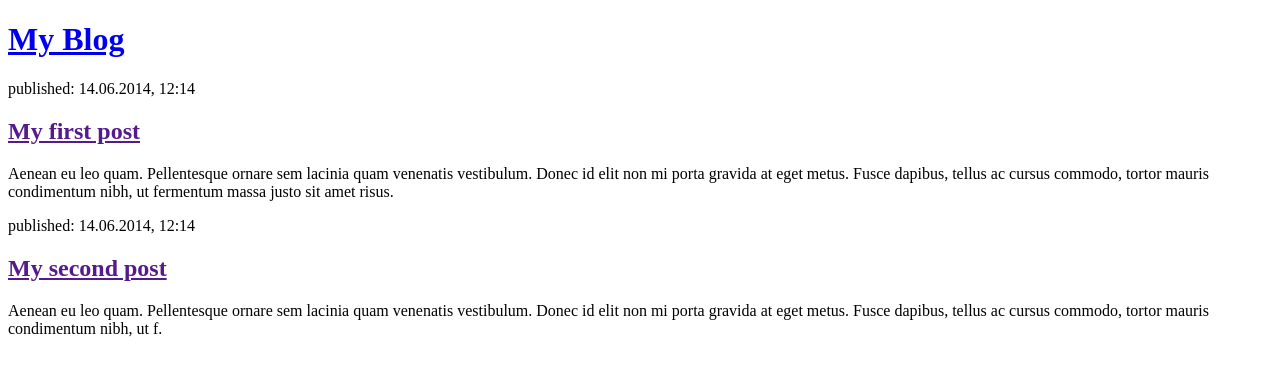
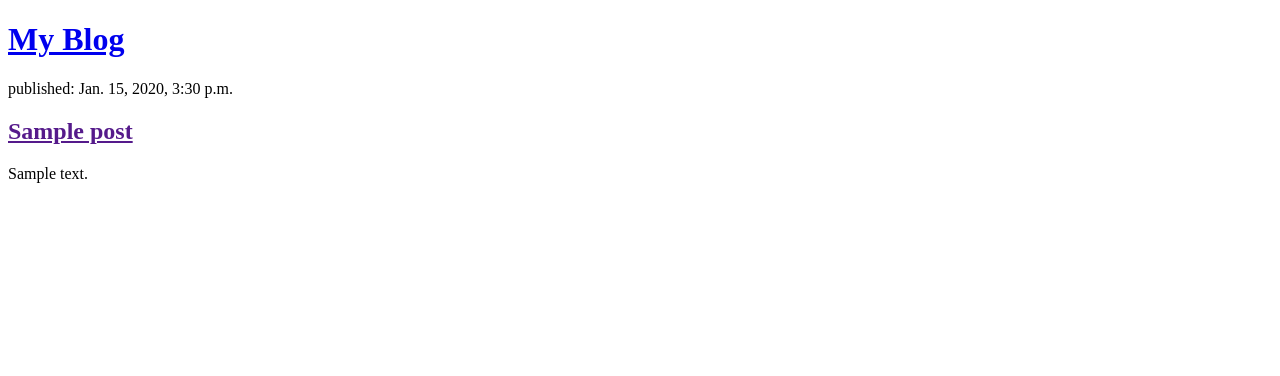
Before and after one commit to tushartalesara/my-first-blog, a Django app: page / in a window 1280 px wide. Shown: the top 376 px of the page. Run offline with Django 3.2, Linux system fonts and the light colour scheme; tables that the repository leaves empty hold one stand-in row (values such as "Sample post").

Commit message:
Modified templates to display posts from database

```diff
--- a/blog/templates/blog/post_list.html
+++ b/blog/templates/blog/post_list.html
@@ -1,23 +1,21 @@
 <!DOCTYPE html>
 <html>
-    <head>
-        <title>My blog</title>
-    </head>
-    <body>
-        <header>
-            <h1><a href="/">My Blog</a></h1>
-        </header>
 
+<head>
+    <title>My blog</title>
+</head>
+
+<body>
+    <header>
+        <h1><a href="/">My Blog</a></h1>
+    </header>
+    {% for post in posts %}
         <article>
-            <time>published: 14.06.2014, 12:14</time>
-            <h2><a href="">My first post</a></h2>
-            <p>Aenean eu leo quam. Pellentesque ornare sem lacinia quam venenatis vestibulum. Donec id elit non mi porta gravida at eget metus. Fusce dapibus, tellus ac cursus commodo, tortor mauris condimentum nibh, ut fermentum massa justo sit amet risus.</p>
+            <time>published: {{ post.published_date }}</time>
+            <h2><a href="">{{ post.title }}</a></h2>
+            <p>{{ post.text|linebreaksbr }}</p>
         </article>
+    {% endfor %}
+</body>
 
-        <article>
-            <time>published: 14.06.2014, 12:14</time>
-            <h2><a href="">My second post</a></h2>
-            <p>Aenean eu leo quam. Pellentesque ornare sem lacinia quam venenatis vestibulum. Donec id elit non mi porta gravida at eget metus. Fusce dapibus, tellus ac cursus commodo, tortor mauris condimentum nibh, ut f.</p>
-        </article>
-    </body>
 </html>
--- a/blog/views.py
+++ b/blog/views.py
@@ -1,5 +1,7 @@
 from django.shortcuts import render
+from django.utils import timezone
+from .models import Post
 
-# Create your views here.
 def post_list(request):
-    return render(request, 'blog/post_list.html', {})
+    posts = Post.objects.filter(published_date__lte=timezone.now()).order_by('published_date')
+    return render(request, 'blog/post_list.html', {'posts':posts})
```
